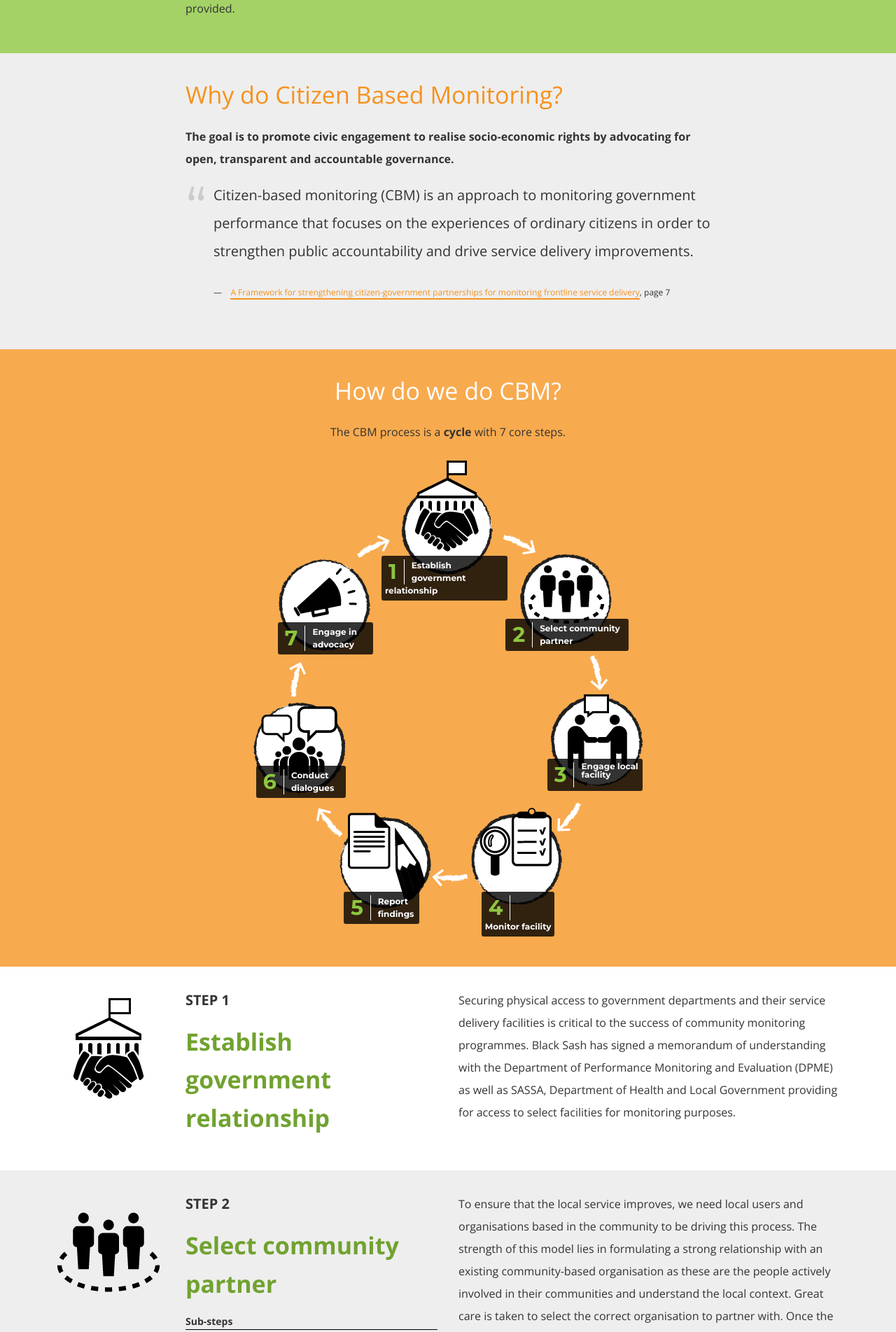
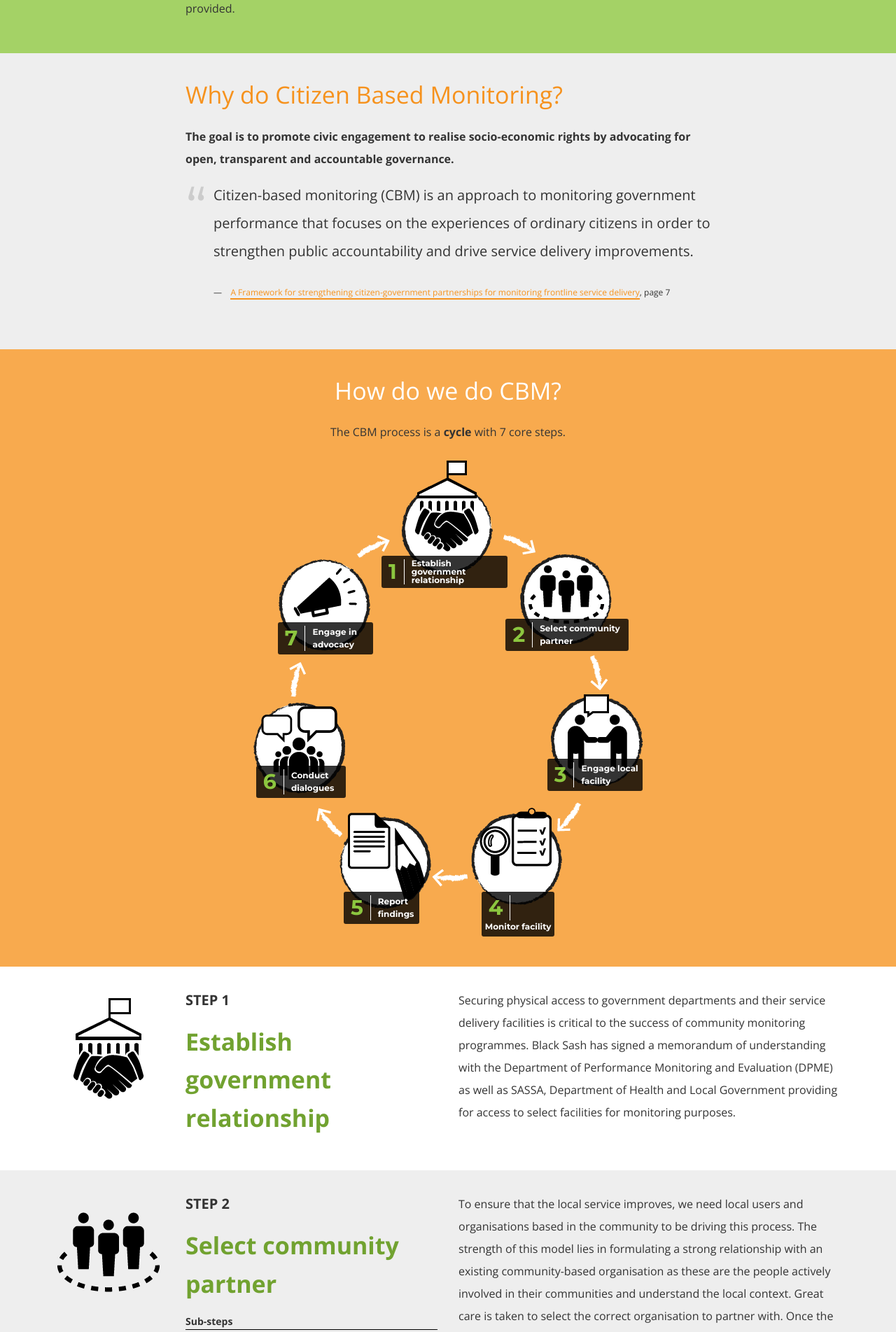
Before and after one commit to Code4SA/cbm-designs, a Jekyll site: the page built from about.html, in a window 1280 px wide. Shown: the part 712-2615 px from the top of the page at 70% size. Built offline with Jekyll 4.4.1, drawn with Linux system fonts in a browser that asks for light colours; nearby versions of some CDN libraries.

Commit message:
Fixed line-height issue in diagram

```diff
--- a/css/site.scss
+++ b/css/site.scss
@@ -355,7 +355,7 @@ footer.footer{
 		}
 	}
 
-	#box-step3 .diagram-caption h2{ line-height: 12px; }
+	#box-step1 .diagram-caption h2{ line-height: 12px; }
 
 	.diagram-comment{
 		color: $white;
```
